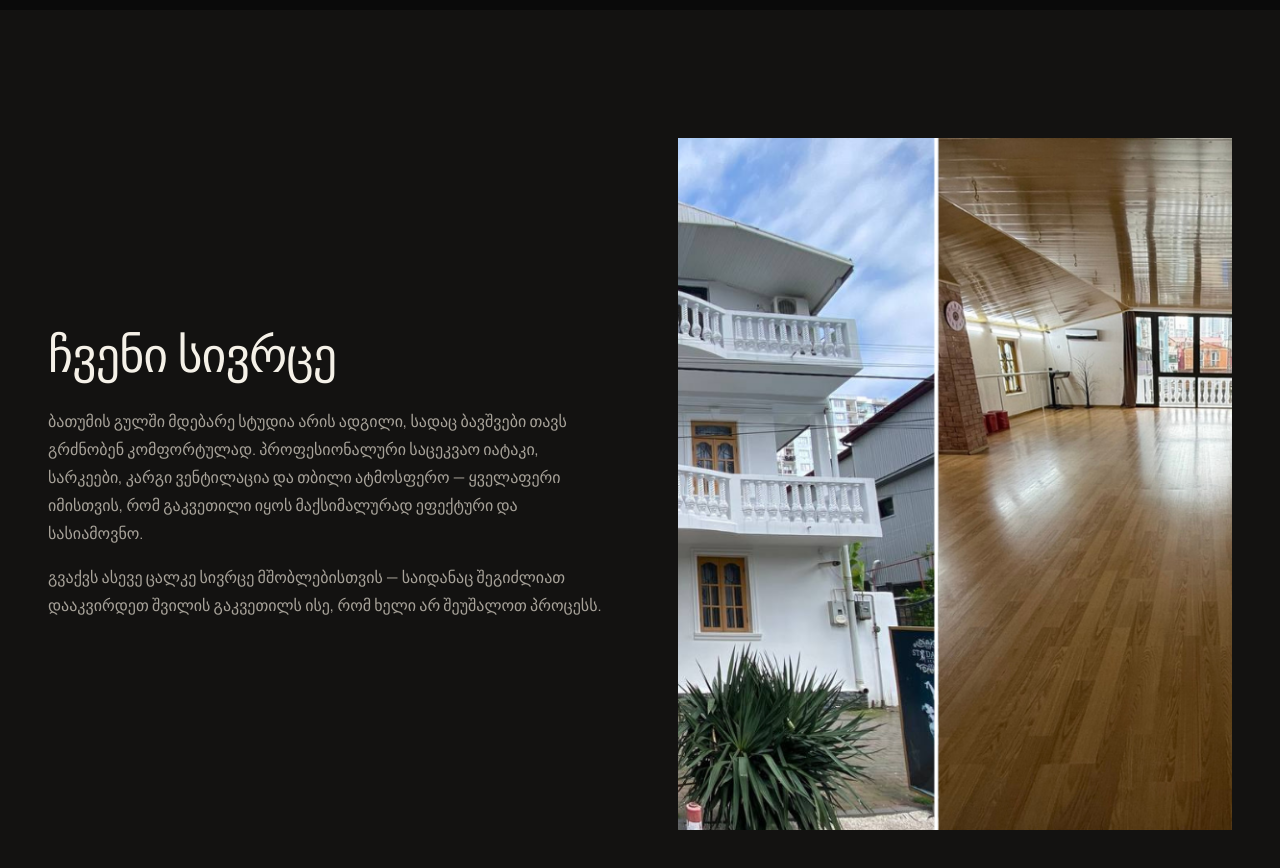
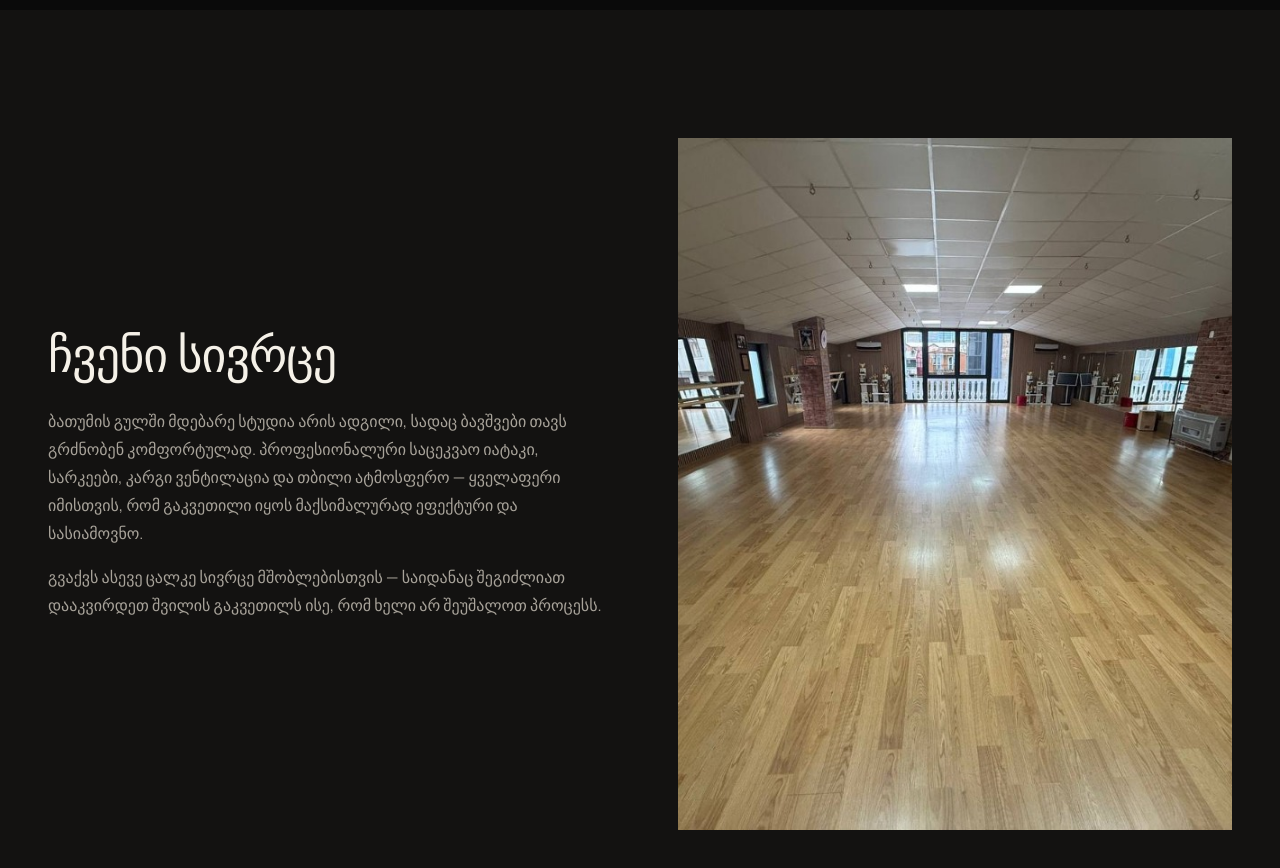
Before and after one commit to TSERJ13/stdancestudio, a React (Vite) app: page /about in a window 1280 px wide. Shown: the part 1440-2308 px from the top of the page. Built offline with nearby package versions, Linux system fonts and the light colour scheme.

Commit message:
Update Sergi's role and add new studio photo

```diff
--- a/src/data/content.js
+++ b/src/data/content.js
@@ -83,7 +83,7 @@ export const siteContent = {
   teachers: [
     {
       name: 'სერგი წივწივაძე',
-      role: 'სამხატვრო ხელმძღვანელი',
+      role: 'მთავარი ტრენერი',
       photo: '/images/logo.png',
       bio: 'სტუდიის დამფუძნებელი და მთავარი ქორეოგრაფი. სამეჯლისო ცეკვების ოსტატი, საერთაშორისო კონკურსების მოსამართლე.',
     },
--- a/src/pages/About.jsx
+++ b/src/pages/About.jsx
@@ -40,7 +40,7 @@ export default function About() {
       <section className="section section--alt">
         <div className="container split split--reverse">
           <div className="split__media">
-            <img src="/images/studio.png" alt="Studio" />
+            <img src="/images/studio.jpg" alt="Studio" />
           </div>
           <div className="split__copy">
             <h2 className="display">ჩვენი სივრცე</h2>
--- a/src/pages/Home.jsx
+++ b/src/pages/Home.jsx
@@ -73,7 +73,7 @@ export default function Home() {
       <section className="section about-blurb">
         <div className="container about-blurb__grid">
           <div className="about-blurb__media">
-            <img src="/images/studio.png" alt="ST Dance Studio" />
+            <img src="/images/studio.jpg" alt="ST Dance Studio" />
             <div className="about-blurb__badge">
               <span className="display-italic">est.</span>
               <strong>2014</strong>
```
Also changed, not shown: public/images/studio.jpg (added).
